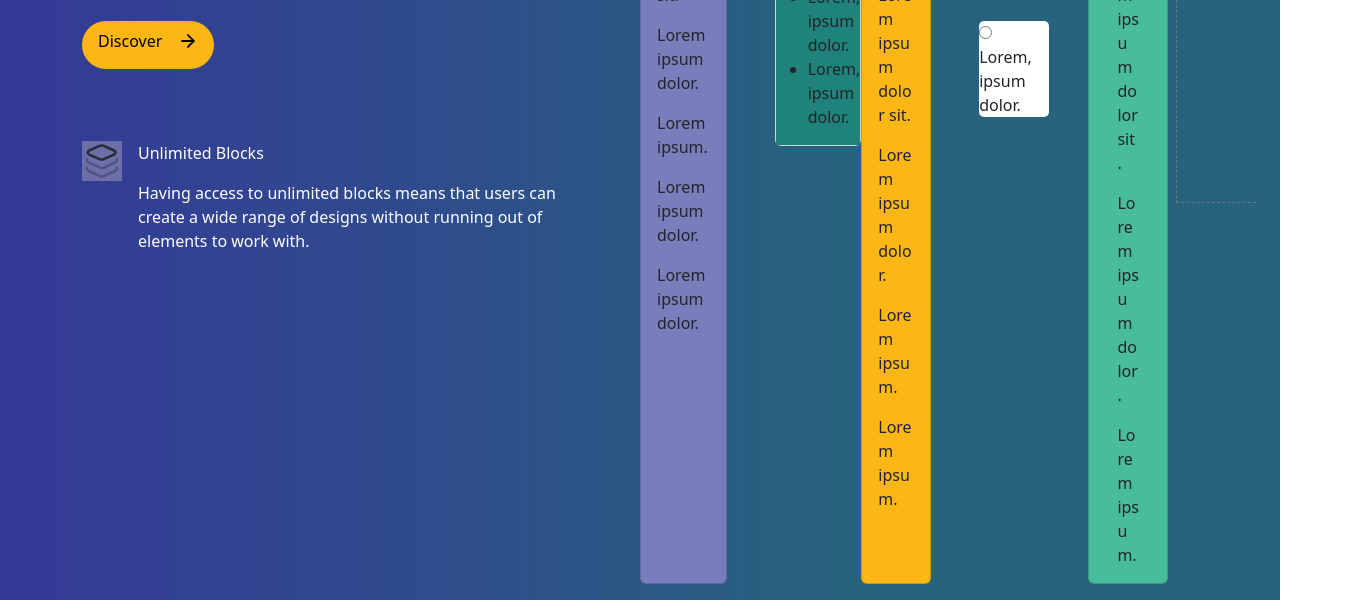
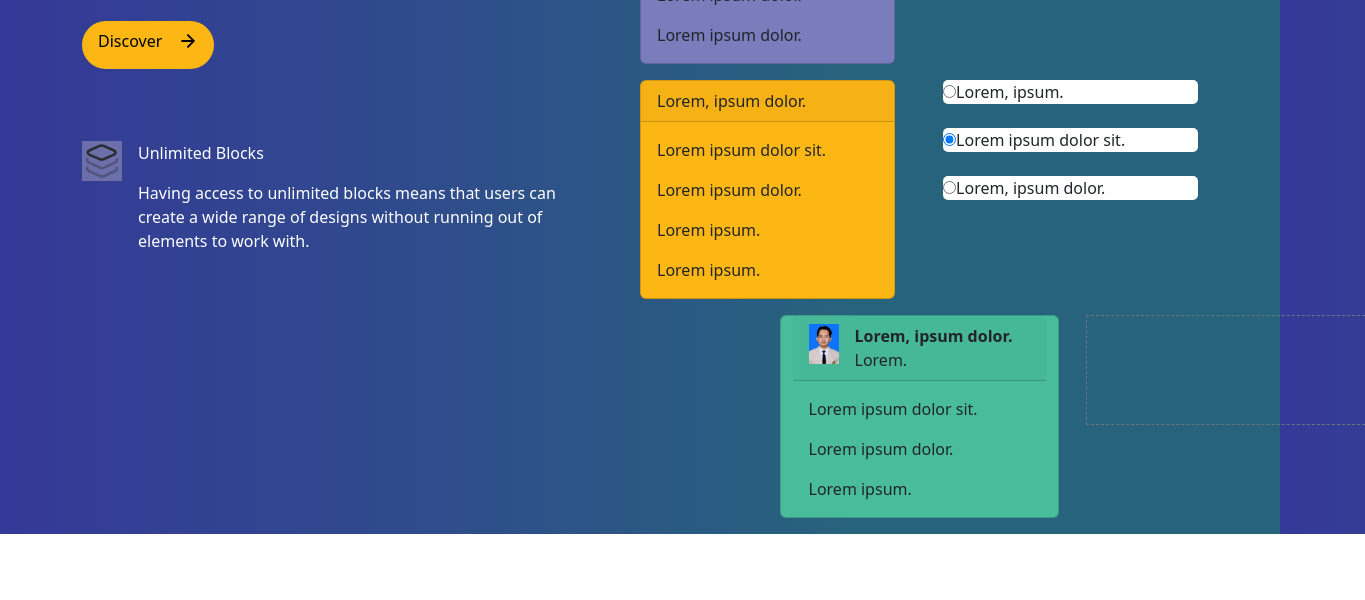
Before and after one commit to fakaha/Digidaw-Intermediate--Bootstrap, a plain HTML site: page index.html in a window 1280 px wide. Shown: the part 347-947 px from the top of the page, 1365 px wide, since content can reach past the window. After the commit the page ends 881 px from the top, so only its background shows below. Drawn offline with nearby package versions, Linux system fonts and the light colour scheme.

Commit message:
fix view

```diff
--- a/index.html
+++ b/index.html
@@ -74,7 +74,7 @@
 
         </article>
 
-        <aside class="w-50 d-flex">
+        <aside class="w-50 d-flex flex-column">
 
             <div class="row-one d-flex gap-5">
 
```
